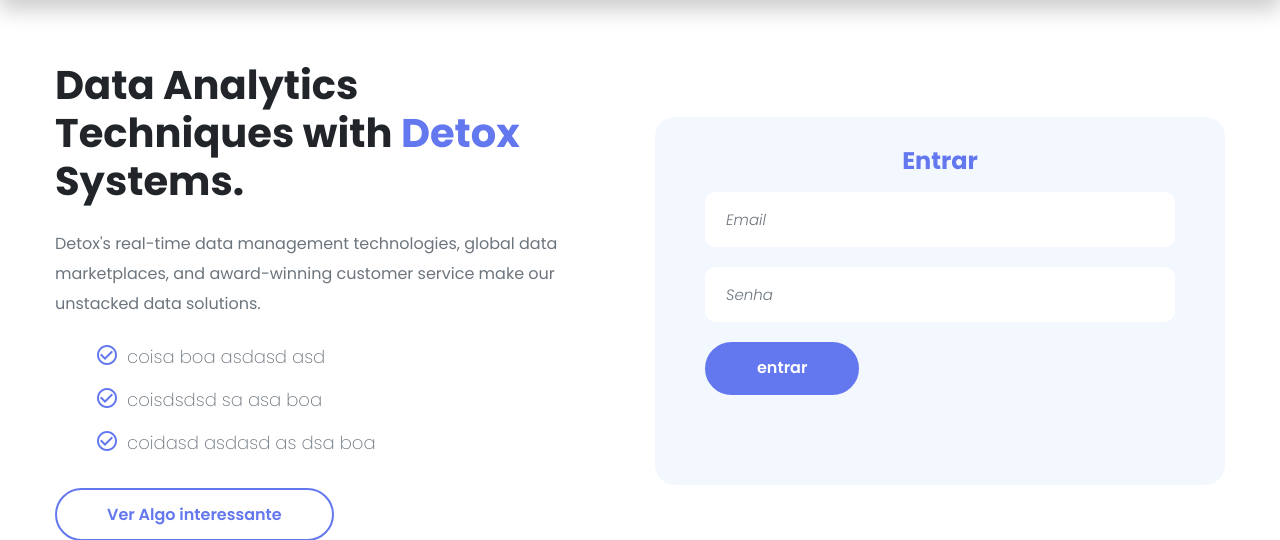
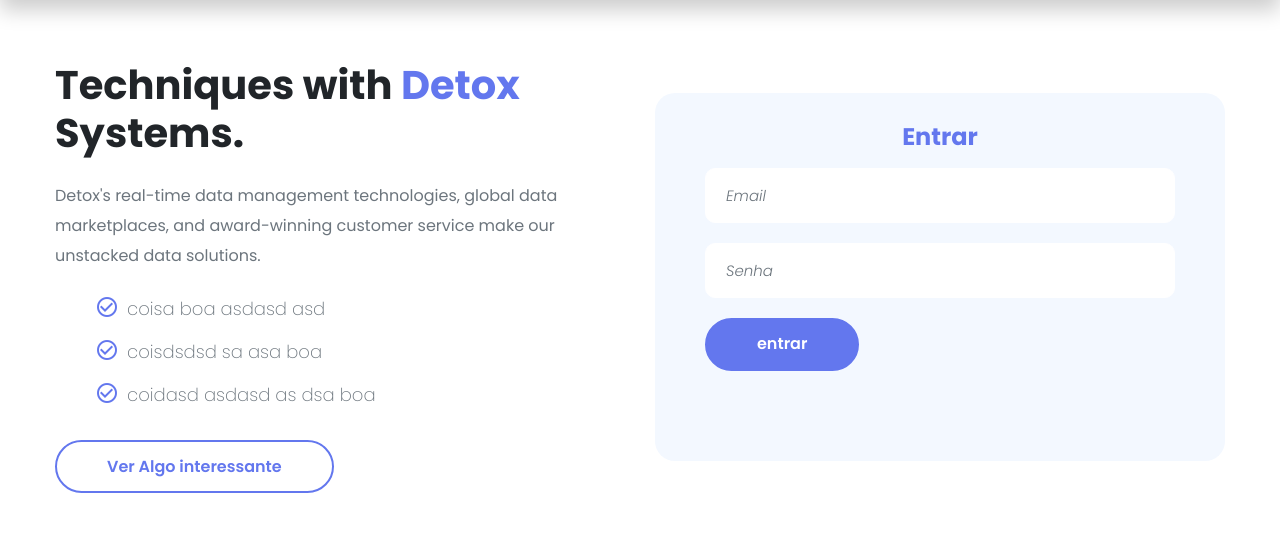
Before and after one commit to Vinicius-Santos-da-Silva/codeigniter4-pagseguro, a CodeIgniter 4 app: the page made by app/Views/login.php in a window 1280 px wide. Shown: the part 63-603 px from the top of the page. Run offline with PHP 8.4 and a stand-in for CodeIgniter, Linux system fonts and the light colour scheme; the template is opened without the code that fills it, so the values that code supplies are empty; some libraries are stand-ins or nearby versions.

Commit message:
Alteração no texto do login.

```diff
--- a/app/Views/login.php
+++ b/app/Views/login.php
@@ -21,7 +21,7 @@
                 } ?>
 
 
-                    <h1 class="fw-700">Data Analytics Techniques with
+                    <h1 class="fw-700">Techniques with
                         <span class="css-main-color">Detox</span> Systems.
                     </h1>
                     <p class="mt-4 fw-400 f-16 text-muted lh-30">Detox's real-time data management technologies, global data marketplaces, and award-winning customer service make our unstacked data solutions.</p>
```
